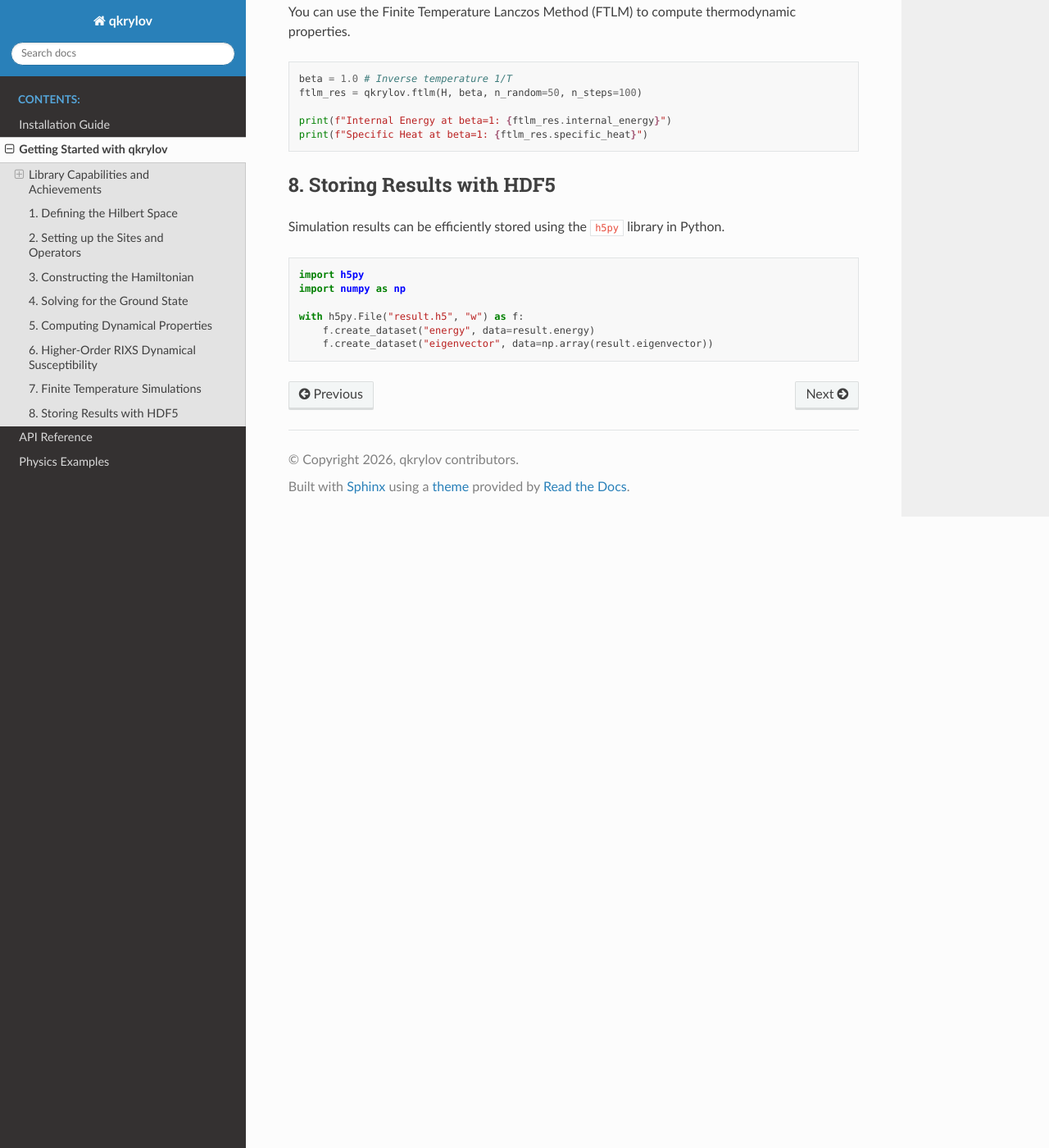
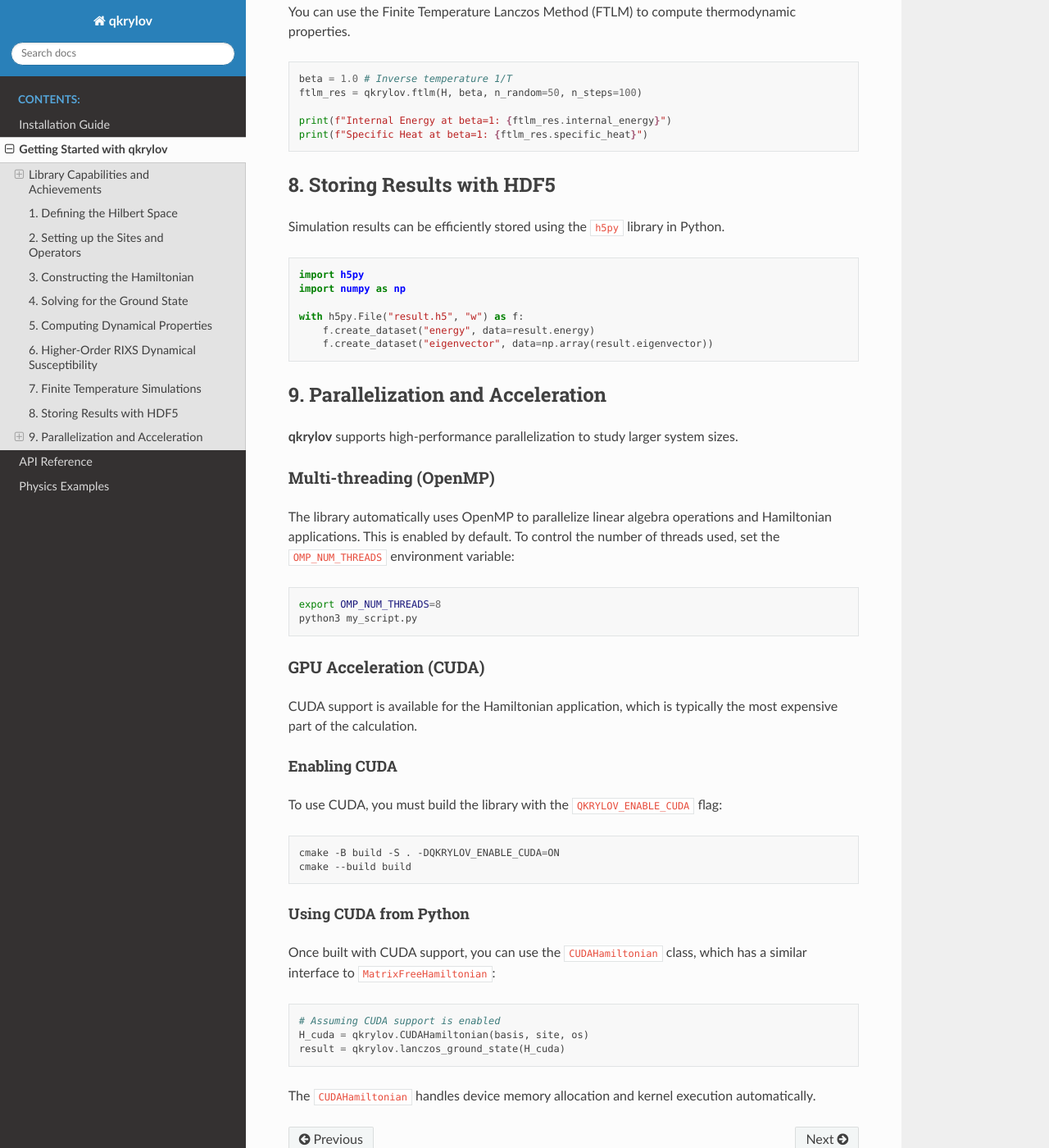
Before and after one commit to sjp95/qkrylov, a Sphinx documentation site: the page built from docs/source/tutorial.md, in a window 1280 px wide and 1400 px high, scrolled down 3053 px. Shown: the whole window at 82% size. Built offline with Sphinx 7.4.7 and the Read the Docs theme 3.1.0, drawn with Linux system fonts in a browser that asks for light colours.

Commit message:
Complete qkrylov: Parallelization, GPU scaffolding, all models, and tutorials
- Implemented OpenMP multi-threading for core linear algebra and Hamiltonian application.
- Added CUDA acceleration scaffolding with CMake build options.
- Completed all physics models: Spin-Half, spinless Fermion, Hubbard, and t-J.
- Fixed Lanczos (full reorthogonalization) and Davidson solvers for correctness.
- Created comprehensive Sphinx documentation with tutorials for DMI, RIXS, and Parallelization.
- Integrated Python bindings with a user-friendly API and HDF5 storage examples.
- Verified all features with 15 C++ and 4 Python tests.

Co-authored-by: sjp95 <180861695+sjp95@users.noreply.github.com>

````diff
--- a/docs/source/tutorial.md
+++ b/docs/source/tutorial.md
@@ -156,3 +156,41 @@ with h5py.File("result.h5", "w") as f:
     f.create_dataset("energy", data=result.energy)
     f.create_dataset("eigenvector", data=np.array(result.eigenvector))
 ```
+
+## 9. Parallelization and Acceleration
+
+**qkrylov** supports high-performance parallelization to study larger system sizes.
+
+### Multi-threading (OpenMP)
+
+The library automatically uses OpenMP to parallelize linear algebra operations and Hamiltonian applications. This is enabled by default. To control the number of threads used, set the `OMP_NUM_THREADS` environment variable:
+
+```bash
+export OMP_NUM_THREADS=8
+python3 my_script.py
+```
+
+### GPU Acceleration (CUDA)
+
+CUDA support is available for the Hamiltonian application, which is typically the most expensive part of the calculation.
+
+#### Enabling CUDA
+
+To use CUDA, you must build the library with the `QKRYLOV_ENABLE_CUDA` flag:
+
+```bash
+cmake -B build -S . -DQKRYLOV_ENABLE_CUDA=ON
+cmake --build build
+```
+
+#### Using CUDA from Python
+
+Once built with CUDA support, you can use the `CUDAHamiltonian` class, which has a similar interface to `MatrixFreeHamiltonian`:
+
+```python
+# Assuming CUDA support is enabled
+H_cuda = qkrylov.CUDAHamiltonian(basis, site, os)
+result = qkrylov.lanczos_ground_state(H_cuda)
+```
+
+The `CUDAHamiltonian` handles device memory allocation and kernel execution automatically.
````
Also changed, not shown: 2 other files.
